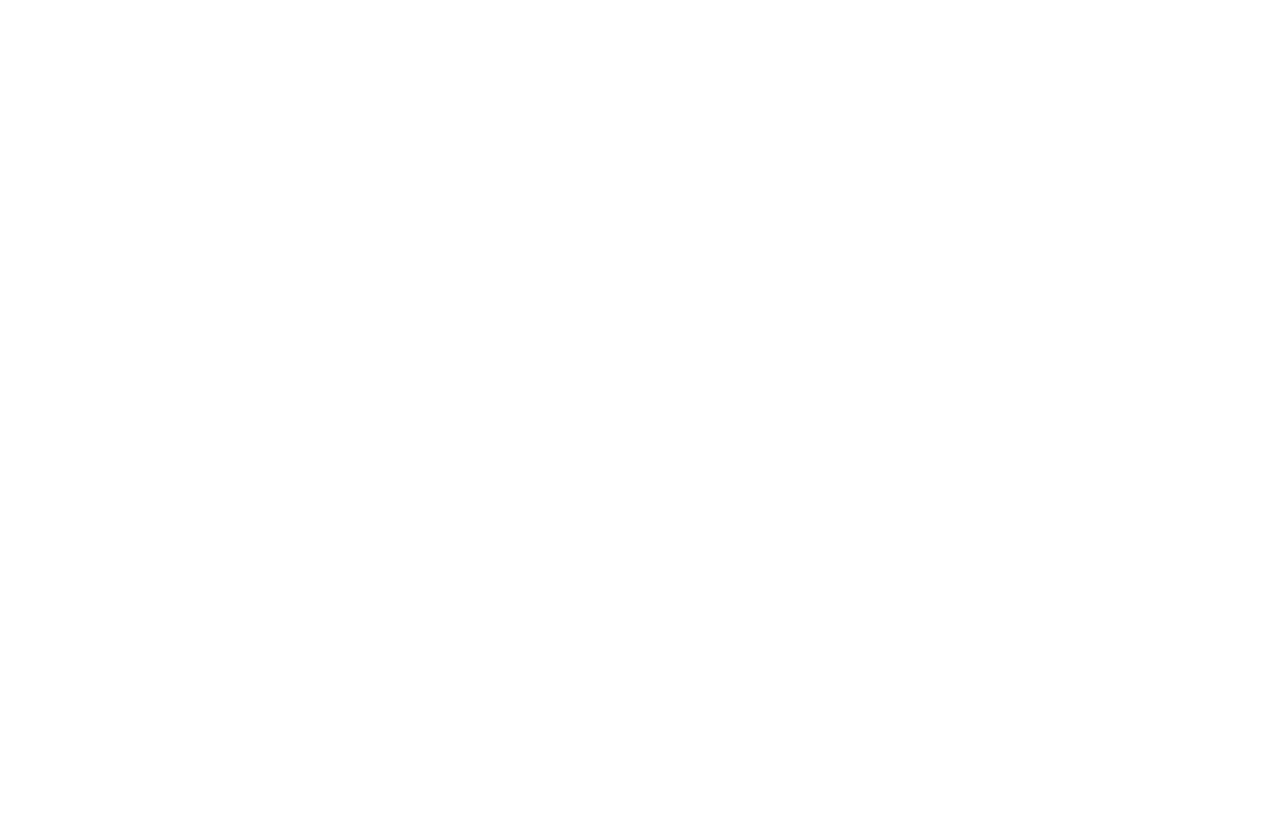
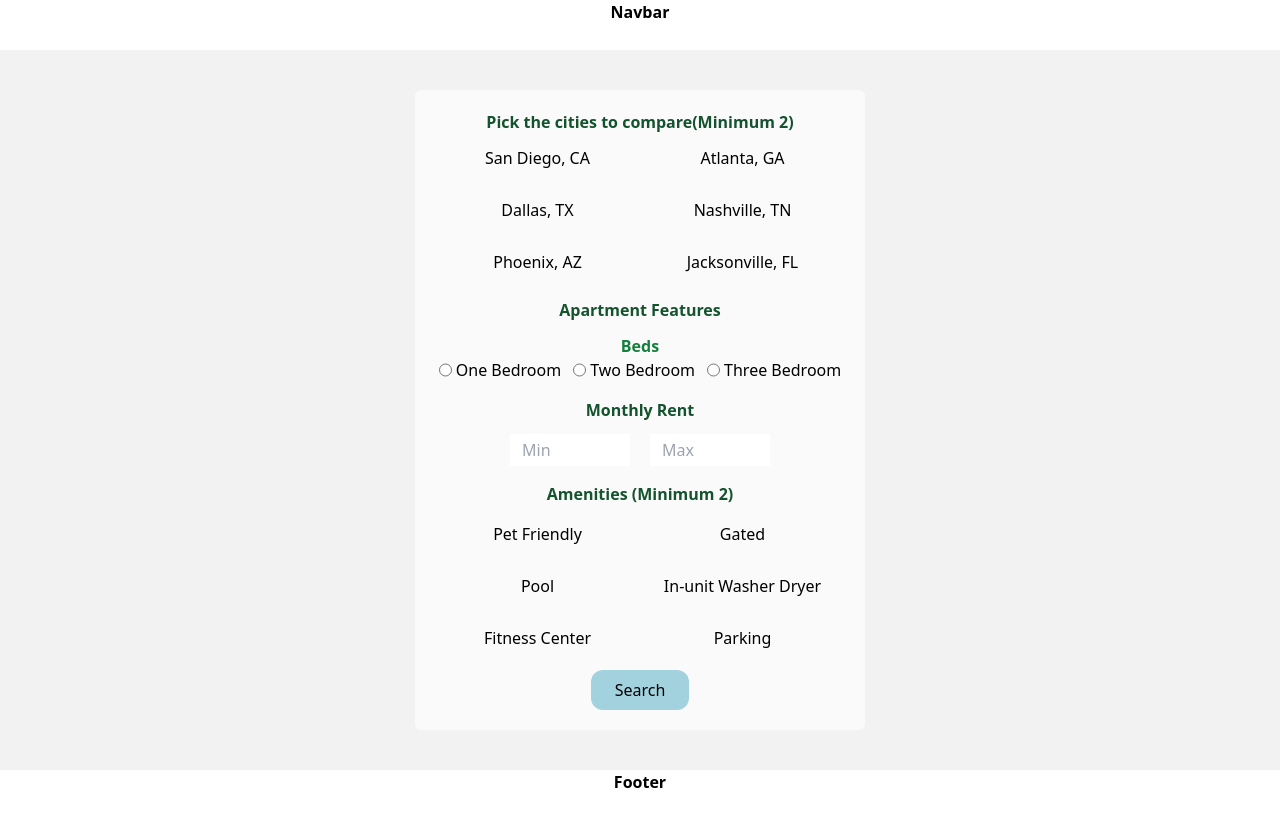
Before and after one commit to chingu-voyages/v40-bears-team-34, a React (Vite) app: page /dev/search in a window 1280 px wide. Before the commit this address had no page. Shown: the top 826 px of the page. Before the commit the page ends 800 px from the top, so only its background shows below. Built offline with nearby package versions, Linux system fonts and the light colour scheme.

Commit message:
Search Form Component
 -  Search Form

```diff
--- a/src/App.jsx
+++ b/src/App.jsx
@@ -1,6 +1,8 @@
 import { BrowserRouter, Route, Routes } from 'react-router-dom';
+import SearchForm from './components/SearchForm';
 import Home from './pages/Home';
 import Search from './pages/Search';
+
 
 function App() {
 
@@ -9,6 +11,8 @@
       <Routes>
         <Route path='/' element={<Home />} />
         <Route path='/search' element={<Search />} />
+        <Route path='/dev/search' element={<SearchForm/>} />
+
       </Routes>
     </BrowserRouter>
   );
--- /dev/null
+++ b/src/components/SearchForm.jsx
@@ -0,0 +1,125 @@
+import React from 'react'
+import {useNavigate} from 'react-router-dom'
+import Layout from './Layout';
+const SearchForm = () => {
+
+  const navigate = useNavigate()
+  return (
+    <>
+      <Layout>
+        <form className='w-[450px] min-h-[70vh] p-5 bg-[#fafafa] flex flex-col justify-between items-center rounded-md'>
+          <fieldset className='flex flex-col py-1'>
+            <legend className='text-green-900 text-center block font-semibold'>
+              Pick the cities to compare(Minimum 2)
+            </legend>
+            <div className=' flex flex-wrap text-center'>
+              <label className='flex-[50%] inline-block relative cursor-pointer mb-3 rounded-xl py-2 hover:bg-[#f2f2f2]'>
+                <input type='checkbox' className='opacity-0 absolute ' />
+                <span>San Diego, CA</span>
+              </label>
+              <label className='flex-[50%] inline-block relative cursor-pointer mb-3 rounded-xl py-2 hover:bg-[#f2f2f2]'>
+                <input type='checkbox' className='opacity-0 absolute' />
+                <span>Atlanta, GA</span>
+              </label>
+              <label className='flex-[50%] inline-block relative cursor-pointer mb-3 rounded-xl py-2 hover:bg-[#f2f2f2]'>
+                <input type='checkbox' className='opacity-0 absolute' />
+                <span>Dallas, TX</span>
+              </label>
+              <label className='flex-[50%] inline-block relative cursor-pointer mb-3 rounded-xl py-2 hover:bg-[#f2f2f2]'>
+                <input type='checkbox' className='opacity-0 absolute' />
+                <span>Nashville, TN</span>
+              </label>
+              <label className='flex-[50%] inline-block relative cursor-pointer mb-3 rounded-xl py-2 hover:bg-[#f2f2f2]'>
+                <input type='checkbox' className='opacity-0 absolute' />
+                <span>Phoenix, AZ</span>
+              </label>
+              <label className='flex-[50%] inline-block relative cursor-pointer mb-  rounded-xl py-2 hover:bg-[#f2f2f2]'>
+                <input type='checkbox' className='opacity-0 absolute' />
+                <span>Jacksonville, FL</span>
+              </label>
+            </div>
+          </fieldset>
+          <div className='text-center text-green-900 font-semibold'>
+            Apartment Features
+          </div>
+          <fieldset className='mt-3'>
+            <legend className='text-center text-green-700 font-semibold'>
+              Beds
+            </legend>
+            <div className='flex'>
+              <input type='radio' id='one' name='bedroom' className='mr-1' />
+              <label htmlFor='one' className='mr-3 cursor-pointer'>
+                One Bedroom
+              </label>
+              <input type='radio' id='two' name='bedroom' className='mr-1' />
+              <label htmlFor='two' className='mr-3 cursor-pointer'>
+                Two Bedroom
+              </label>
+              <input type='radio' id='three' name='bedroom' className='mr-1' />
+              <label htmlFor='three' className='cursor-pointer'>
+                Three Bedroom
+              </label>
+            </div>
+          </fieldset>
+          <fieldset className='mt-4'>
+            <legend className='text-center text-green-900 font-semibold mb-3'>
+              Monthly Rent
+            </legend>
+            <div className='flex'>
+              <input
+                type='number'
+                placeholder='Min'
+                className='block flex-[50%] w-[120px] mr-5 px-3 py-1'
+              />
+              <input
+                type='number'
+                placeholder='Max'
+                className='block flex-[50%] w-[120px] px-3 py-1'
+              />
+            </div>
+          </fieldset>
+          <fieldset className='mt-4'>
+            <legend className='text-center text-green-900 font-semibold mb-2'>
+              Amenities (Minimum 2)
+            </legend>
+            <div className=' flex flex-wrap text-center'>
+              <label className='flex-[50%] inline-block relative cursor-pointer mb-3 rounded-xl py-2 hover:bg-[#f2f2f2]'>
+                <input type='checkbox' className='opacity-0 absolute' />
+                <span>Pet Friendly</span>
+              </label>
+              <label className='flex-[50%] inline-block relative cursor-pointer mb-3 rounded-xl py-2 hover:bg-[#f2f2f2]'>
+                <input type='checkbox' className='opacity-0 absolute' />
+                <span>Gated</span>
+              </label>
+              <label className='flex-[50%] inline-block relative cursor-pointer mb-3 rounded-xl py-2 hover:bg-[#f2f2f2]'>
+                <input type='checkbox' className='opacity-0 absolute' />
+                <span>Pool</span>
+              </label>
+              <label className='flex-[50%] inline-block relative cursor-pointer mb-3 rounded-xl py-2 hover:bg-[#f2f2f2]'>
+                <input type='checkbox' className='opacity-0 absolute' />
+                <span>In-unit Washer Dryer</span>
+              </label>
+              <label className='flex-[50%] inline-block relative cursor-pointer mb-3 rounded-xl py-2 hover:bg-[#f2f2f2]'>
+                <input type='checkbox' className='opacity-0 absolute' />
+                <span>Fitness Center</span>
+              </label>
+              <label className='flex-[50%] inline-block relative cursor-pointer mb-3 rounded-xl py-2 hover:bg-[#f2f2f2]'>
+                <input type='checkbox' className='opacity-0 absolute' />
+                <span>Parking</span>
+              </label>
+            </div>
+          </fieldset>
+          <button
+            className='bg-[#A1D2DE] hover:text-white font-medium hover:bg-sky-700 px-6 py-2 rounded-xl'
+            onClick={() => navigate('/search')}
+            type='submit'
+          >
+            Search
+          </button>
+        </form>
+      </Layout>
+    </>
+  );
+}
+
+export default SearchForm
```
